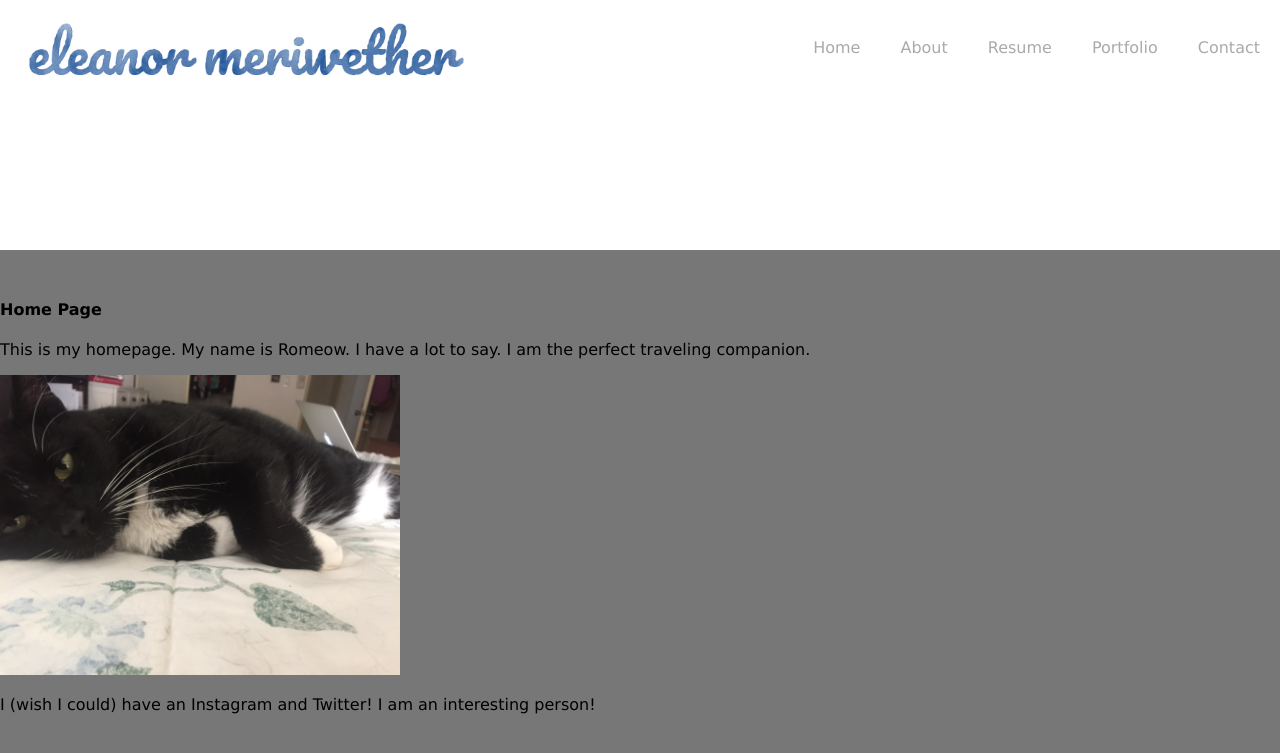
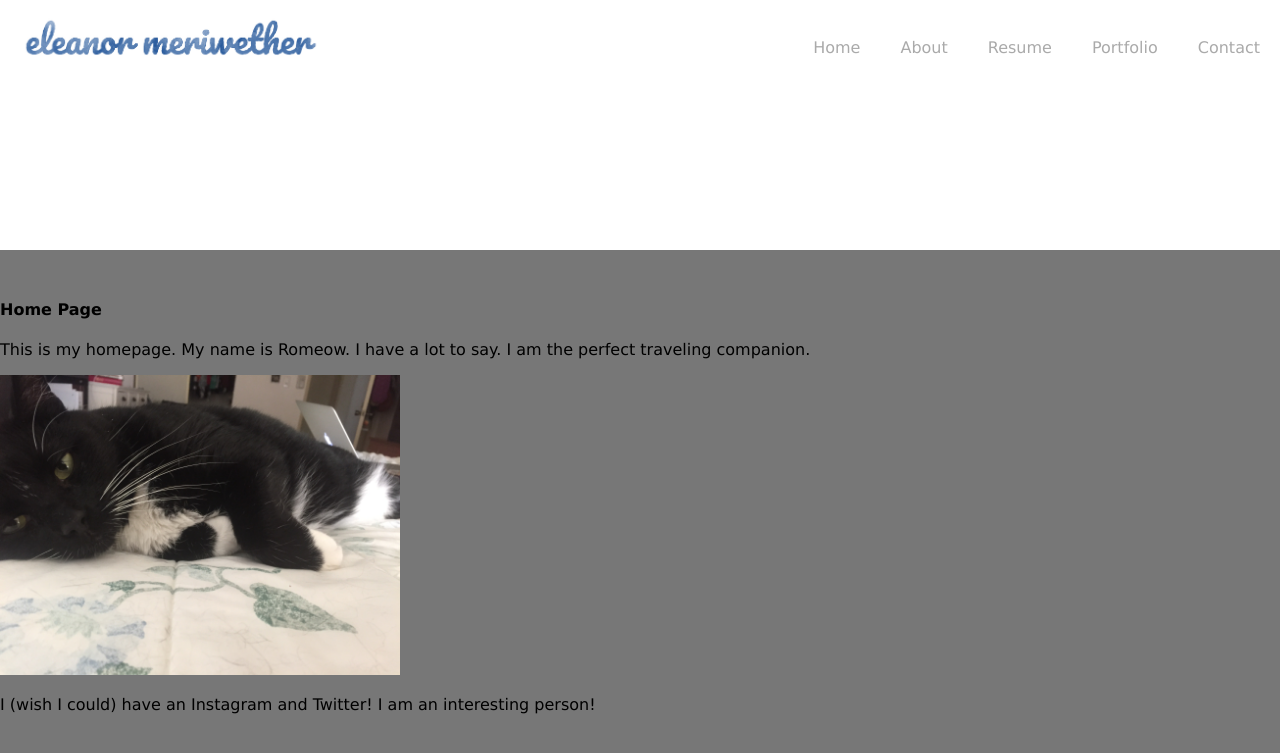
Before and after one commit to emeriwether/emeriwether.github.io, a Jekyll site: the page built from index.html, in a window 1280 px wide. Shown: the top 753 px of the page. Built offline with Jekyll 4.4.1, drawn with Linux system fonts in a browser that asks for light colours.

Commit message:
decreased size of logo

```diff
--- a/css/styles.css
+++ b/css/styles.css
@@ -24,8 +24,8 @@ TOP NAVIGATION BAR STYLING
 #navHeader a.logo {
     position: absolute;
     display: inline-block;
-    width: 450px;
-    height: 150px;
+    width: 300px;
+    height: 100px;
     background: url(../img/website_logo.jpg) no-repeat 0 0;
     background-size: contain;
     z-index: 1;
```
